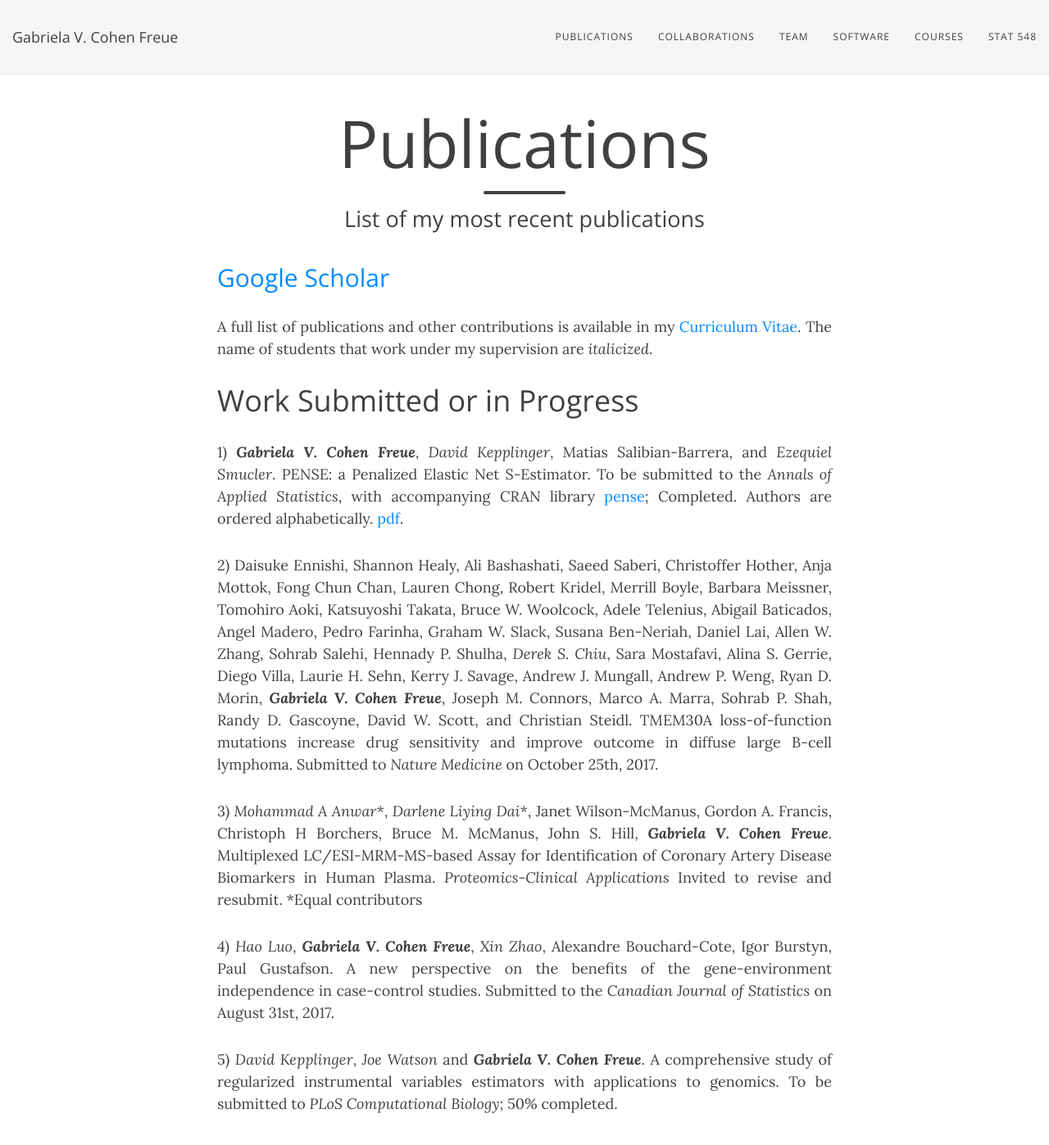
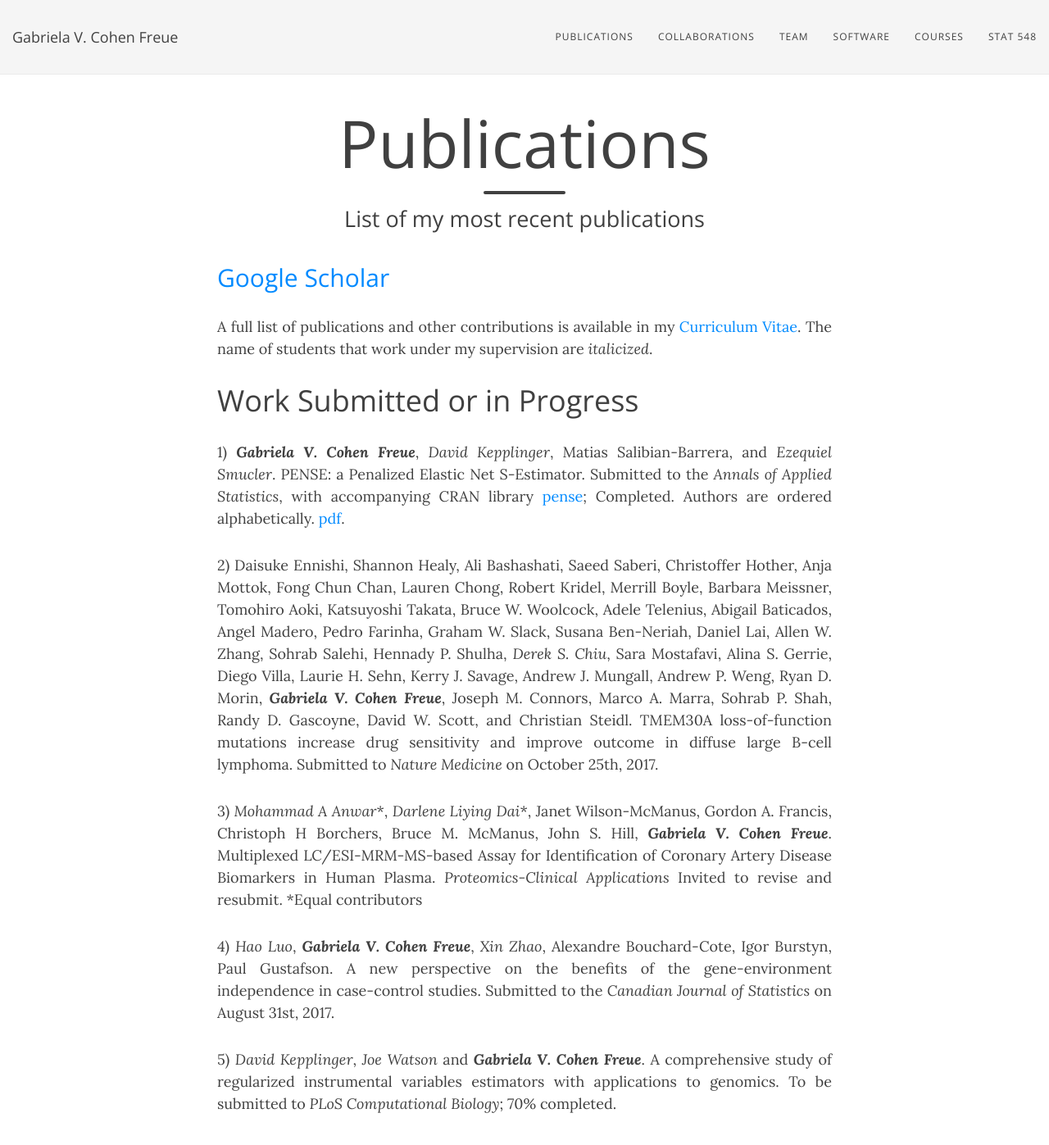
Before and after one commit to gcohenfr/gcohenfr.github.io, a Jekyll site: the page built from pub.md, in a window 1280 px wide and 1400 px high. Shown: the top 1397 px of the window at 82% size. Built offline with Jekyll 4.4.1, drawn with Linux system fonts in a browser that asks for light colours; nearby versions of some CDN libraries.

Commit message:
paper and pubs update

```diff
--- a/pub.md
+++ b/pub.md
@@ -10,7 +10,7 @@ A full list of publications and other contributions is available in my [Curricul
 
 # Work Submitted or in Progress
 
-1) ***Gabriela V. Cohen Freue***, *David Kepplinger*, Matias Salibian-Barrera, and *Ezequiel Smucler*. PENSE: a Penalized Elastic Net S-Estimator. To be submitted to the *Annals of Applied Statistics*, with accompanying CRAN library [pense](https://cran.r-project.org/package=pense); Completed. Authors are ordered alphabetically. [pdf](https://gcohenfr.github.io/pdfs/PENSE_manuscript.pdf).
+1) ***Gabriela V. Cohen Freue***, *David Kepplinger*, Matias Salibian-Barrera, and *Ezequiel Smucler*. PENSE: a Penalized Elastic Net S-Estimator. Submitted to the *Annals of Applied Statistics*, with accompanying CRAN library [pense](https://cran.r-project.org/package=pense); Completed. Authors are ordered alphabetically. [pdf](https://gcohenfr.github.io/pdfs/PENSE_manuscript.pdf).
 
 2) Daisuke Ennishi, Shannon Healy, Ali Bashashati, Saeed Saberi, Christoffer Hother, Anja Mottok, Fong Chun Chan, Lauren Chong, Robert Kridel, Merrill Boyle, Barbara Meissner, Tomohiro Aoki, Katsuyoshi Takata, Bruce W. Woolcock, Adele Telenius, Abigail Baticados, Angel Madero, Pedro Farinha, Graham W. Slack, Susana Ben-Neriah, Daniel Lai, Allen W. Zhang, Sohrab Salehi, Hennady P. Shulha, *Derek S. Chiu*, Sara Mostafavi, Alina S. Gerrie, Diego Villa, Laurie H. Sehn, Kerry J. Savage, Andrew J. Mungall, Andrew P. Weng, Ryan D. Morin, ***Gabriela V. Cohen Freue***, Joseph M. Connors, Marco A. Marra, Sohrab P. Shah, Randy D. Gascoyne, David W. Scott, and Christian Steidl. TMEM30A loss-of-function mutations increase drug sensitivity and improve outcome in diffuse large B-cell lymphoma. Submitted to *Nature Medicine* on October 25th, 2017.
 
@@ -18,7 +18,7 @@ A full list of publications and other contributions is available in my [Curricul
 
 4) *Hao Luo*, ***Gabriela V. Cohen Freue***, *Xin Zhao*, Alexandre Bouchard-Cote, Igor Burstyn, Paul Gustafson. A new perspective on the benefits of the gene-environment independence in case-control studies. Submitted to the *Canadian Journal of Statistics* on August 31st, 2017.
 
-5) *David Kepplinger*, *Joe Watson* and ***Gabriela V. Cohen Freue***. A comprehensive study of regularized instrumental variables estimators with applications to genomics. To be submitted to *PLoS Computational Biology*; 50% completed.
+5) *David Kepplinger*, *Joe Watson* and ***Gabriela V. Cohen Freue***. A comprehensive study of regularized instrumental variables estimators with applications to genomics. To be submitted to *PLoS Computational Biology*; 70% completed.
 
 <br>
 # Refereed Publications: 2012 -- Present
```
Also changed, not shown: 1 other file.
